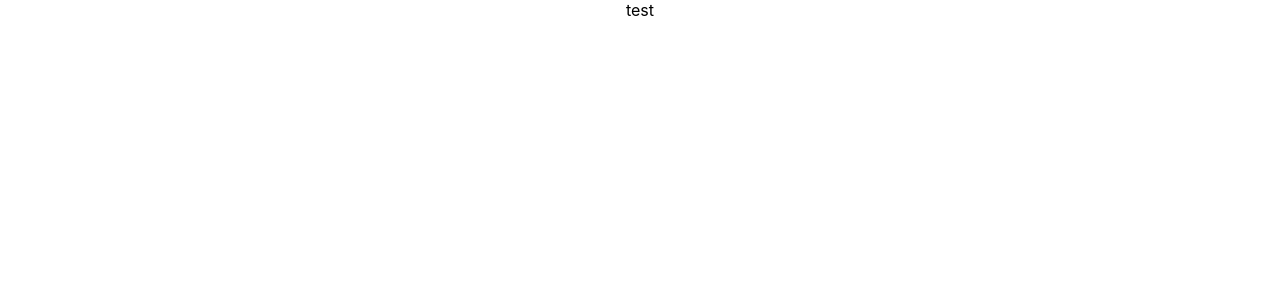
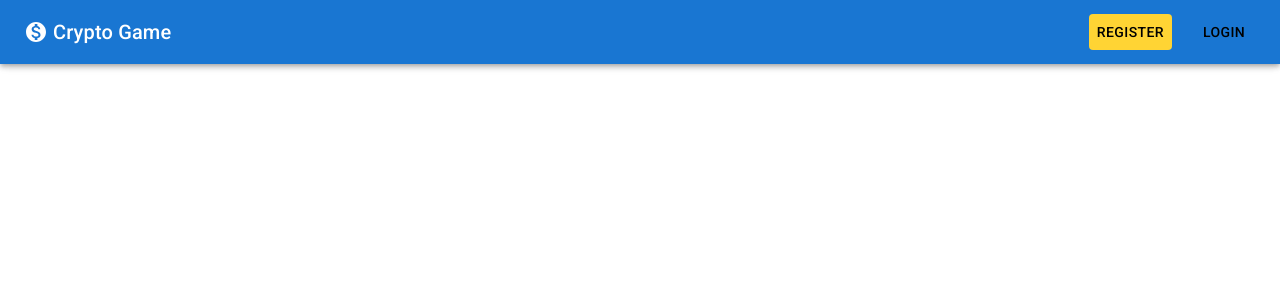
Before and after one commit to hffxx/cryptoapp, a React (Create React App) app in the folder frontend/: page / in a window 1280 px wide. Shown: the top 300 px of the page. Built offline with nearby package versions, Linux system fonts and the light colour scheme.

Commit message:
add: navbar component

```diff
--- a/frontend/package.json
+++ b/frontend/package.json
@@ -3,6 +3,10 @@
   "version": "0.1.0",
   "private": true,
   "dependencies": {
+    "@emotion/react": "^11.7.1",
+    "@emotion/styled": "^11.6.0",
+    "@mui/icons-material": "^5.2.5",
+    "@mui/material": "^5.2.6",
     "@testing-library/jest-dom": "^5.16.1",
     "@testing-library/react": "^12.1.2",
     "@testing-library/user-event": "^13.5.0",
--- a/frontend/public/index.html
+++ b/frontend/public/index.html
@@ -10,6 +10,10 @@
       content="Web site created using create-react-app"
     />
     <link rel="manifest" href="%PUBLIC_URL%/manifest.json" />
+    <link
+      rel="stylesheet"
+      href="https://fonts.googleapis.com/css?family=Roboto:300,400,500,700&display=swap"
+    />
     <title>React App</title>
   </head>
   <body>
--- a/frontend/src/App.js
+++ b/frontend/src/App.js
@@ -1,7 +1,12 @@
 import "./App.css";
+import Navbar from "./components/Navbar";
 
 function App() {
-  return <div className="App">test</div>;
+  return (
+    <div className="App">
+      <Navbar />
+    </div>
+  );
 }
 
 export default App;
--- /dev/null
+++ b/frontend/src/components/Navbar.js
@@ -0,0 +1,62 @@
+import React from "react";
+import AppBar from "@mui/material/AppBar";
+import Toolbar from "@mui/material/Toolbar";
+import Typography from "@mui/material/Typography";
+import Button from "@mui/material/Button";
+import Box from "@mui/material/Box";
+import MonetizationOnIcon from "@mui/icons-material/MonetizationOn";
+
+const styles = {
+  appBar: {
+    marginLeft: "16px",
+    marginRight: "16px",
+  },
+  logo: {
+    display: "flex",
+    justifyContent: "center",
+    alignItems: "center",
+    gap: "5px",
+  },
+  register: {
+    backgroundColor: "#ffd434",
+    color: "black",
+    "&:hover": {
+      opacity: "0.9",
+      backgroundColor: "#ffd434",
+    },
+  },
+  login: {
+    marginLeft: "20px",
+    color: "black",
+    "&:hover": {
+      color: "#ffd434",
+    },
+  },
+  toolbar: {
+    display: "flex",
+    justifyContent: "space-between",
+  },
+};
+
+function Navbar() {
+  return (
+    <Box sx={styles.appBar}>
+      <AppBar>
+        <Toolbar sx={styles.toolbar}>
+          <Typography variant="h6" component="div" sx={styles.logo}>
+            <MonetizationOnIcon />
+            Crypto Game
+          </Typography>
+          <Box>
+            <Button sx={styles.register}>Register</Button>
+            <Button sx={styles.login} disableRipple={true}>
+              Login
+            </Button>
+          </Box>
+        </Toolbar>
+      </AppBar>
+    </Box>
+  );
+}
+
+export default Navbar;
--- a/frontend/src/index.css
+++ b/frontend/src/index.css
@@ -1,13 +1,8 @@
 body {
   margin: 0;
-  font-family: -apple-system, BlinkMacSystemFont, 'Segoe UI', 'Roboto', 'Oxygen',
-    'Ubuntu', 'Cantarell', 'Fira Sans', 'Droid Sans', 'Helvetica Neue',
-    sans-serif;
+  box-sizing: border-box;
+  font-family: "Roboto", "Oxygen", "Ubuntu", "Cantarell", "Fira Sans",
+    "Droid Sans", "Helvetica Neue", sans-serif;
   -webkit-font-smoothing: antialiased;
   -moz-osx-font-smoothing: grayscale;
 }
-
-code {
-  font-family: source-code-pro, Menlo, Monaco, Consolas, 'Courier New',
-    monospace;
-}
```
Also changed, not shown: 1 other file (tests, documents, lock files or other folders).
